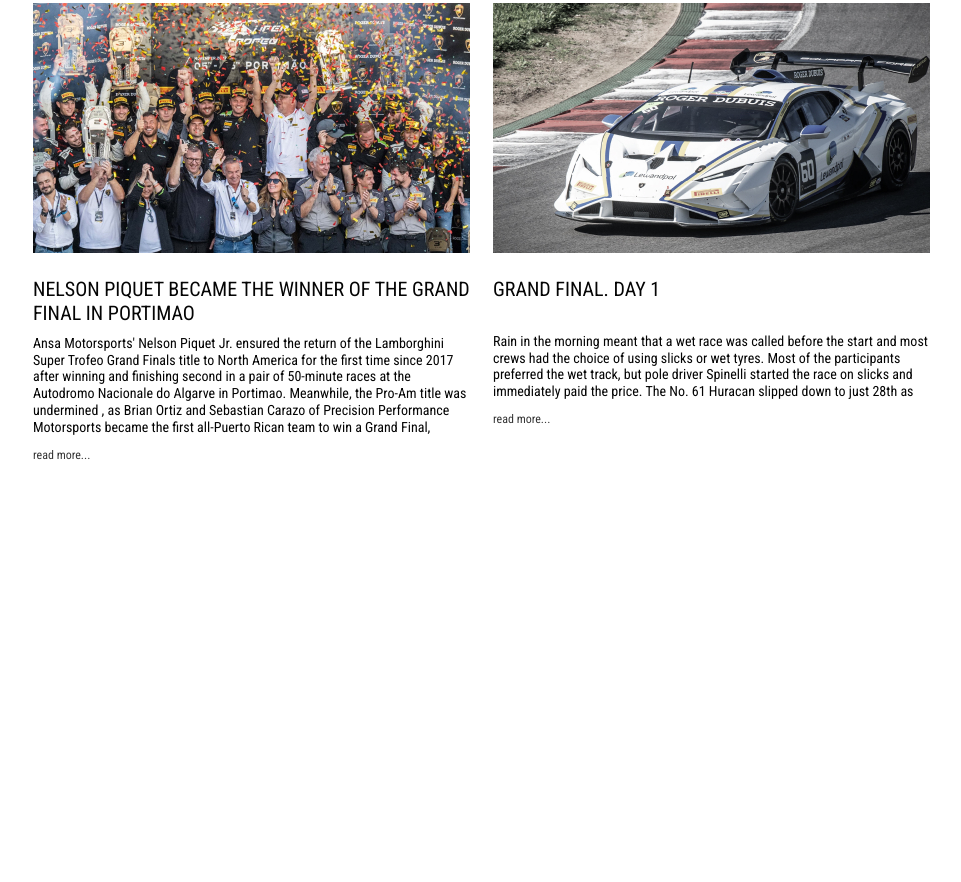
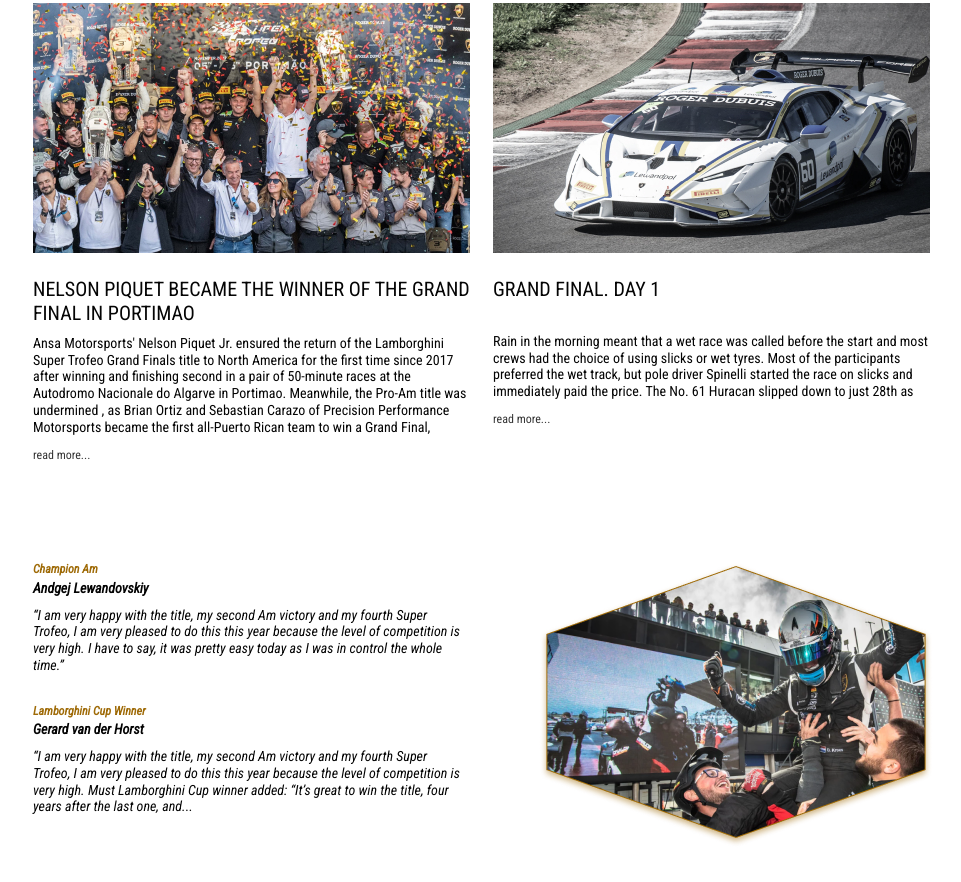
Before and after one commit to Taratakos/lambo-maket, a plain HTML site: page index.html in a window 1280 px wide. Shown: the part 5082-5964 px from the top of the page, without its empty margins (157-1118 px from the left). Before the commit the page ends 5644 px from the top, so only its background shows below. Drawn offline with nearby package versions, Linux system fonts and the light colour scheme; a web font is replaced by a local one.

Commit message:
feat: add quote to blog section

```diff
--- a/css/style.css
+++ b/css/style.css
@@ -437,6 +437,38 @@ left: 50%;
 .swiper-button-right{
   transform: translateX(8px);
 }
+
+.blog__quote {
+  display: flex;
+  justify-content: space-between;
+  gap: 0 20px;
+}
+
+.blog__quote-box {
+  flex-basis: 434px;
+}
+
+.blockquote {
+  margin-bottom: 30px;
+}
+
+.blockquote__name {
+font-weight: 700;
+margin-bottom: 10px;
+display: inline-block;
+}
+
+.blockquote__name span {
+  display: block;
+  font-size: 12px;
+  color: #9f6b08;
+  margin-bottom: 3px;
+
+}
+
+.blockquote__text {
+font-style: italic;
+}
 /* #endregion */
 
 /* #region XXXX */
--- a/index.html
+++ b/index.html
@@ -386,11 +386,41 @@
               </div>
             </div>
             <div class="blog__button swiper-button-left">
-              <img src="images/arrow-left.svg" alt="">
+              <img src="images/arrow-left.svg" alt="" />
             </div>
             <div class="blog__button swiper-button-right">
-              <img src="images/arrow-right.svg" alt="">
+              <img src="images/arrow-right.svg" alt="" />
             </div>
+          </div>
+          <div class="blog__quote">
+            <div class="blog__quote-box">
+              <blockquote class="blockquote">
+                <cite class="blockquote__name">
+                  <span>Champion Am</span>
+                  Andgej Lewandovskiy
+                </cite>
+                <p class="blockquote__text">
+                  “I am very happy with the title, my second Am victory and my
+                  fourth Super Trofeo, I am very pleased to do this this year
+                  because the level of competition is very high. I have to say,
+                  it was pretty easy today as I was in control the whole time.”
+                </p>
+              </blockquote>
+              <blockquote class="blockquote">
+                <cite class="blockquote__name">
+                  <span>Lamborghini Cup Winner</span>
+                  Gerard van der Horst
+                </cite>
+                <p class="blockquote__text">
+                  “I am very happy with the title, my second Am victory and my
+                  fourth Super Trofeo, I am very pleased to do this this year
+                  because the level of competition is very high. Must
+                  Lamborghini Cup winner added: “It’s great to win the title,
+                  four years after the last one, and...
+                </p>
+              </blockquote>
+            </div>
+            <img class="blog_quote-img" src="images/quote.png" alt="" />
           </div>
         </div>
       </section>
```
Also changed, not shown: images/quote.png (added).
